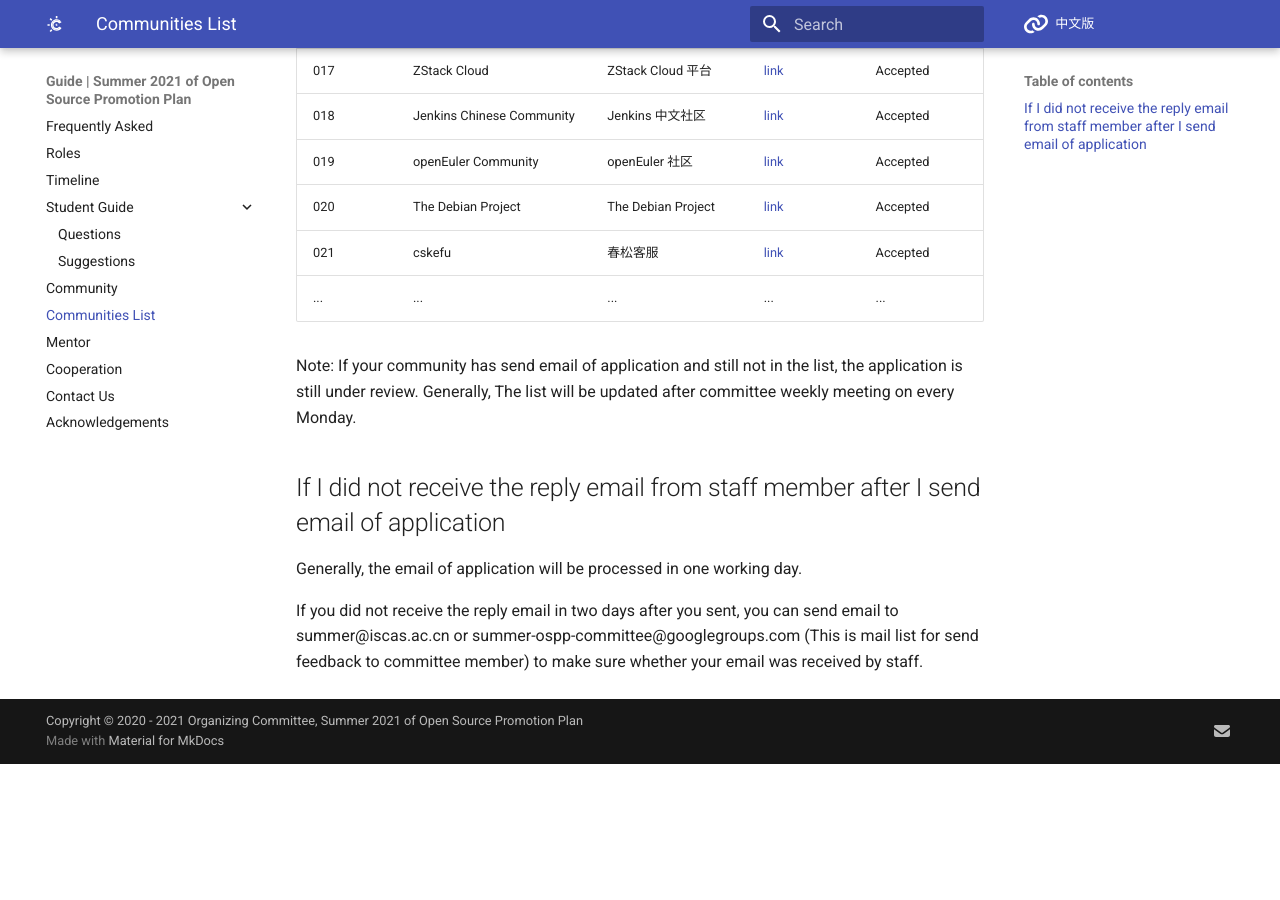
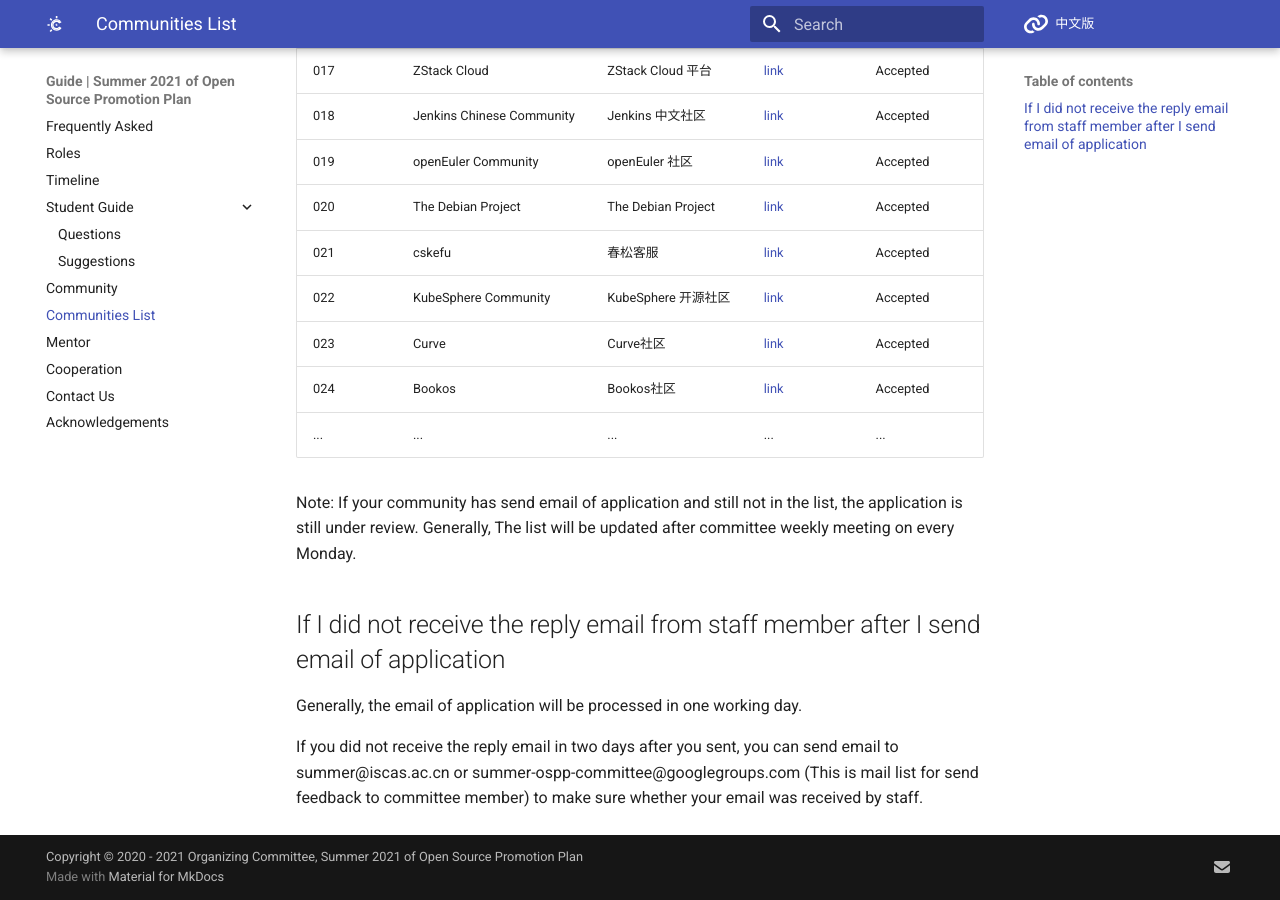
Before and after one commit to summer-ospp/help-en, an MkDocs documentation site: the page built from docs/communities-list.md, in a window 1280 px wide and 900 px high, scrolled down 1172 px. Built offline with MkDocs 1.6.1 and Material for MkDocs 9.7.7, drawn with Linux system fonts in a browser that asks for light colours; comment, search, counter and statistics services are not loaded; before the commit the page ends 1936 px from its top, so only the background shows below that.

Commit message:
Update communities-list.md
添加KubeSphere Community、Curve、Bookos社区

```diff
--- a/docs/communities-list.md
+++ b/docs/communities-list.md
@@ -26,8 +26,11 @@ Before the deadline (Apr 30th, 2021) of application for community, this list wil
 | 018  | Jenkins Chinese Community | Jenkins 中文社区       | [link](https://jenkins-zh.cn/)                         | Accepted            |
 | 019  | openEuler Community     | openEuler 社区          | [link](https://openeuler.org/)                         | Accepted             |
 | 020  | The Debian Project      | The Debian Project      | [link](https://www.debian.org)                         | Accepted             |
-| 021	 | cskefu               |	春松客服                |	[link](https://github.com/chatopera/cskefu)            | Accepted             |
-| ... | ...                     | ...                     | ...                                                    | ...                  |
+| 021	 | cskefu                  |	春松客服                |	[link](https://github.com/chatopera/cskefu)            | Accepted             |
+| 022  | KubeSphere Community    | KubeSphere 开源社区      | [link](https://kubesphere.io/)                         | Accepted             |
+| 023  | Curve                   | Curve社区                | [link](https://www.opencurve.io/)                      | Accepted             |
+| 024  | Bookos                  | Bookos社区               | [link]( https://www.book-os.org)                       | Accepted             |
+| ...  | ...                     | ...                      | ...                                                    | ...                  |
 
 Note: If your community has send email of application and still not in the list, the application is still under review. Generally, The list will be updated after committee weekly meeting on every Monday.
 
```
